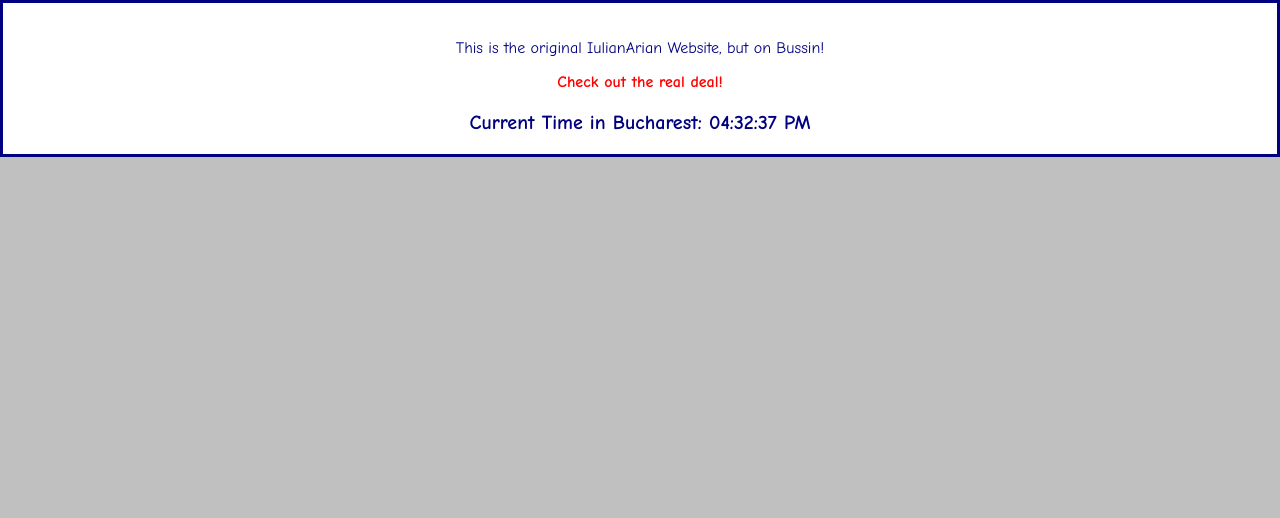
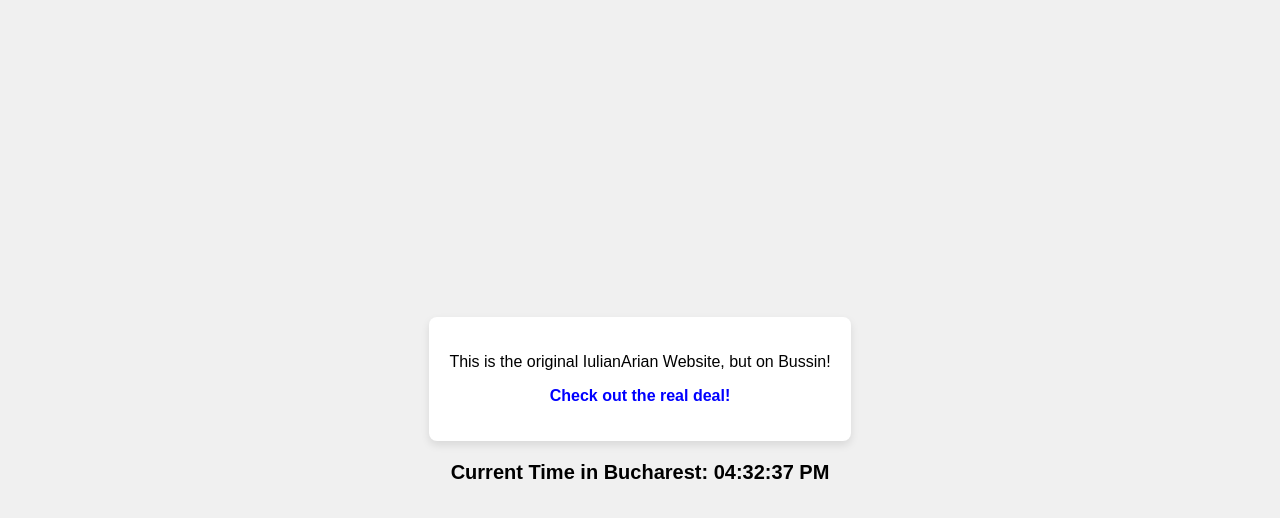
Before and after one commit to IulianArian/IulianArian-WebX, a plain HTML site: page index.html in a window 1280 px wide. Drawn offline with Linux system fonts and the light colour scheme.

Commit message:
Update index.html

```diff
--- a/index.html
+++ b/index.html
@@ -6,24 +6,24 @@
     <title>IulianArian Website</title>
     <style>
         body {
-            font-family: "Comic Sans MS", "Arial", sans-serif;
-            background-color: #C0C0C0;
-            text-align: center;
-            color: #000080;
+            display: flex;
+            flex-direction: column;
+            justify-content: center;
+            align-items: center;
+            height: 100vh;
             margin: 0;
-        }
-        table {
-            width: 100%;
-            height: 100%;
-            border-collapse: collapse;
+            font-family: Arial, sans-serif;
+            background-color: #f0f0f0;
         }
         .content {
-            border: 3px solid #000080;
-            background-color: #FFFFFF;
+            text-align: center;
+            background-color: #fff;
             padding: 20px;
+            border-radius: 8px;
+            box-shadow: 0 4px 8px rgba(0, 0, 0, 0.1);
         }
         .link {
-            color: #FF0000;
+            color: blue;
             text-decoration: none;
             font-weight: bold;
         }
@@ -38,15 +38,11 @@
     </style>
 </head>
 <body>
-    <table>
-        <tr>
-            <td class="content">
-                <p>This is the original IulianArian Website, but on Bussin!</p>
-                <p><a class="link" href="http://iulianarian.blogspot.com" target="_blank">Check out the real deal!</a></p>
-                <div class="clock" id="clock"></div>
-            </td>
-        </tr>
-    </table>
+    <div class="content">
+        <p>This is the original IulianArian Website, but on Bussin!</p>
+        <p><a class="link" href="http://iulianarian.blogspot.com" target="_blank">Check out the real deal!</a></p>
+    </div>
+    <div class="clock" id="clock"></div>
 
     <script>
         function updateClock() {
```
